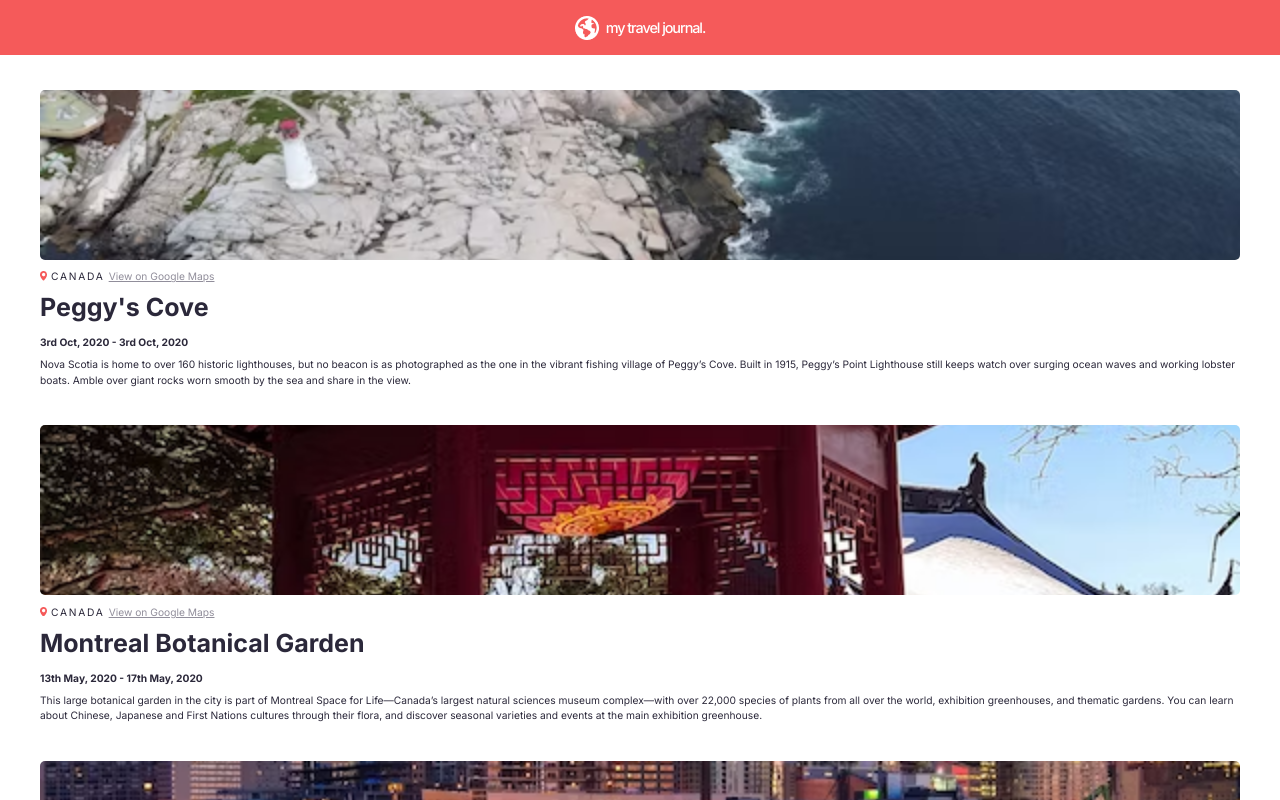
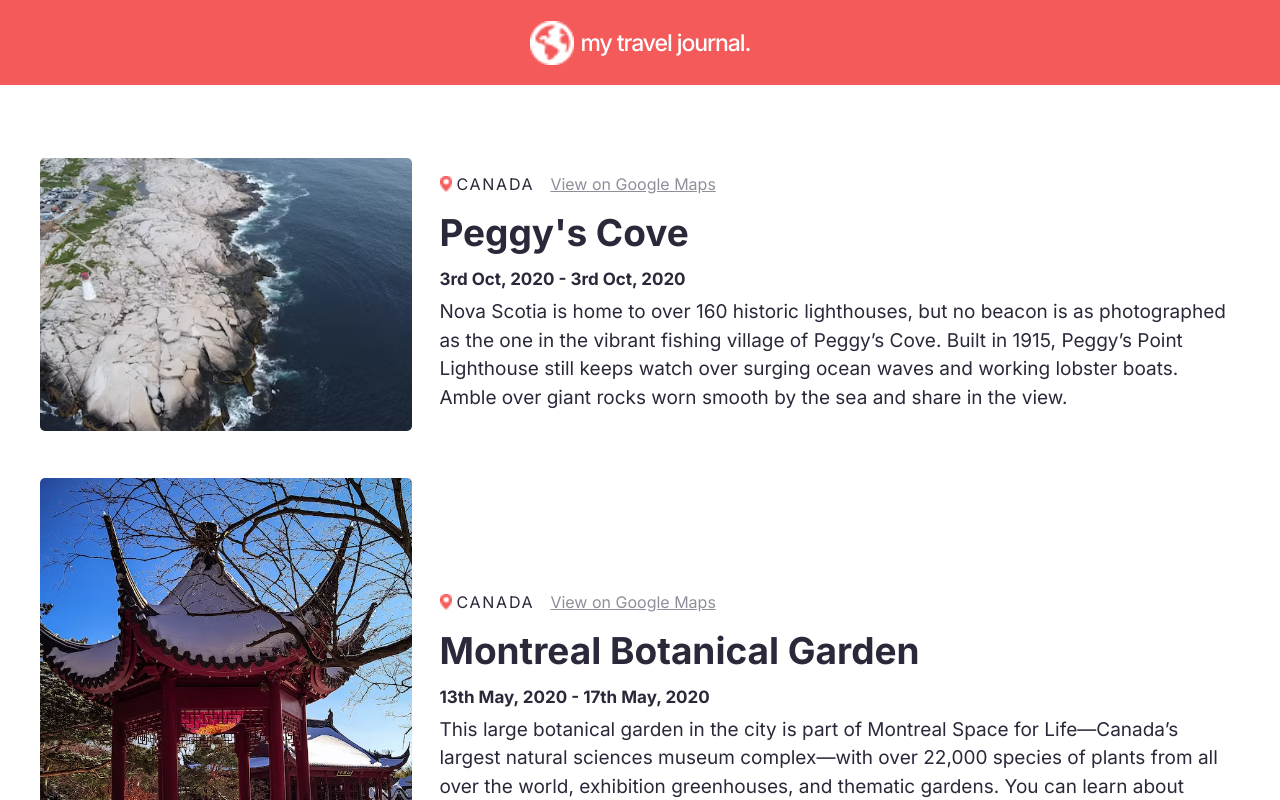
Before and after one commit to komalgill0310/travel_journal, a React (Vite) app: page / in a window 1280 px wide. Shown: the top 800 px of the page. Built offline with nearby package versions, Linux system fonts and the light colour scheme.

Commit message:
styles the layout for the bigger screens

```diff
--- a/src/App.css
+++ b/src/App.css
@@ -103,6 +103,78 @@ main:first-child {
   line-height: 150%;
   margin-top: 9px;
 }
+
+@media (min-width: 500px) {
+  header {
+    height: 85px;
+    margin-bottom: 73px;
+  }
+
+  .header--globe-logo {
+    width: 44px;
+    height: 44px;
+    flex-shrink: 0;
+  }
+
+  .header--title {
+    font-size: 23px;
+  }
+
+  main {
+    grid-template-rows: repeat(auto-fit, 1fr);
+  }
+
+  .travel-card {
+    grid-template-columns: 0.45fr 1fr;
+    margin-bottom: 47px;
+  }
+
+  .travel-card--image {
+    grid-column: 1;
+    width: 100%;
+    height: 100%;
+  }
+
+  .card-info {
+    grid-column: 2;
+    display: flex;
+    flex-direction: column;
+    margin-left: 27px;
+  }
+
+  .travel-card--map-icon {
+    width: 13px;
+    height: 16px;
+    object-fit: contain;
+  }
+
+  .travel-card--location {
+    font-size: 16px;
+    margin-right: 12px;
+  }
+
+  .travel-card--google-link {
+    font-size: 16px;
+  }
+
+  .travel-card--title {
+    font-size: 37px;
+  }
+
+  .travel-card--date {
+    font-size: 17px;
+  }
+
+  .travel-card--description {
+    font-size: 19px;
+  }
+}
+
+/* @media (min-width: 1300px) {
+  .travel-card--image {
+    width: 350px;
+  }
+} */
 
 /* ============================================================================================================================================================ */
 
--- a/src/components/TravelCard.jsx
+++ b/src/components/TravelCard.jsx
@@ -5,6 +5,7 @@ export default function TravelCard(props){
   return (
       <article className="travel-card">
         <img src={imageUrl} className="travel-card--image"/>
+        <div className="card-info">
           <div className="travel-card--details">
             <img src="./src/images/map-logo.png" alt="Google Map Icon" className="travel-card--map-icon"/>
             <p className="travel-card--location">{location}</p>
@@ -13,6 +14,7 @@ export default function TravelCard(props){
           <h2 className="travel-card--title">{title}</h2>
           <p className="travel-card--date">{startDate} - {endDate}</p>
           <p className="travel-card--description">{description}</p>
+        </div>
       </article>
   )
 }
```
Lines whose indentation alone changed are shown as unchanged.
